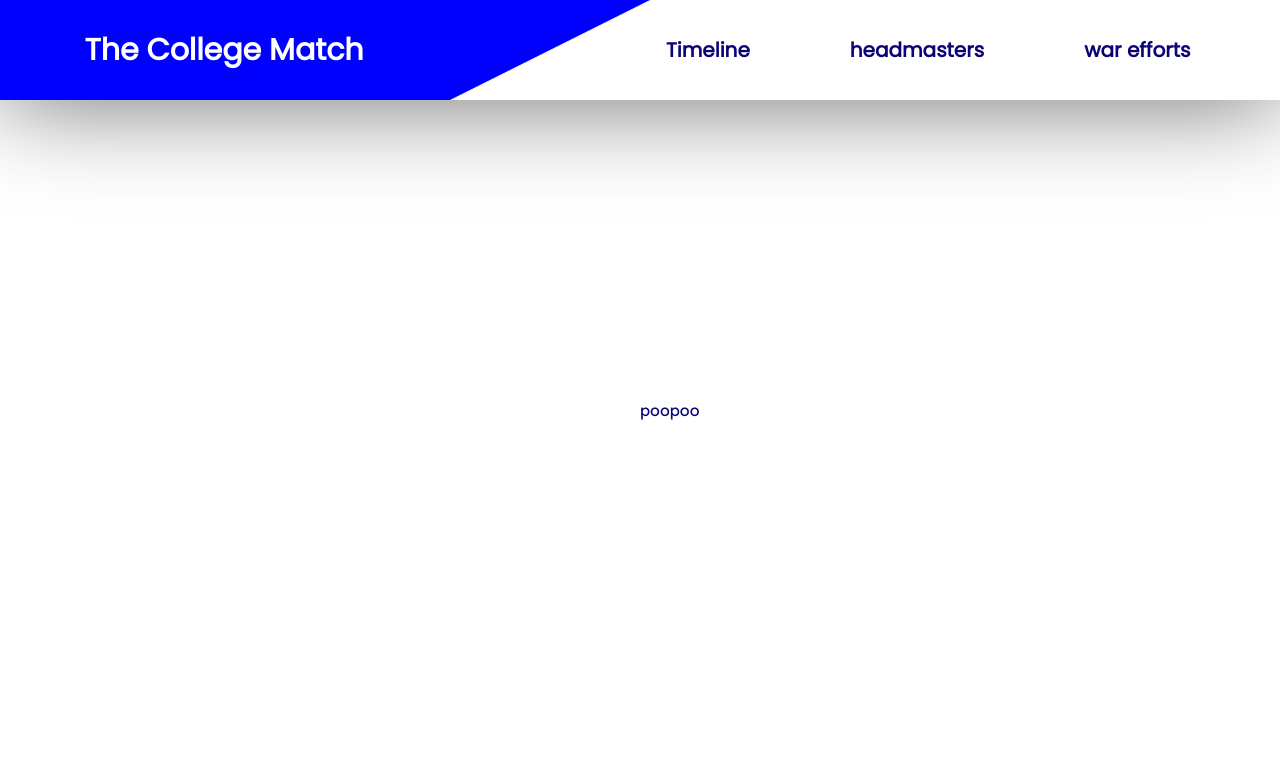
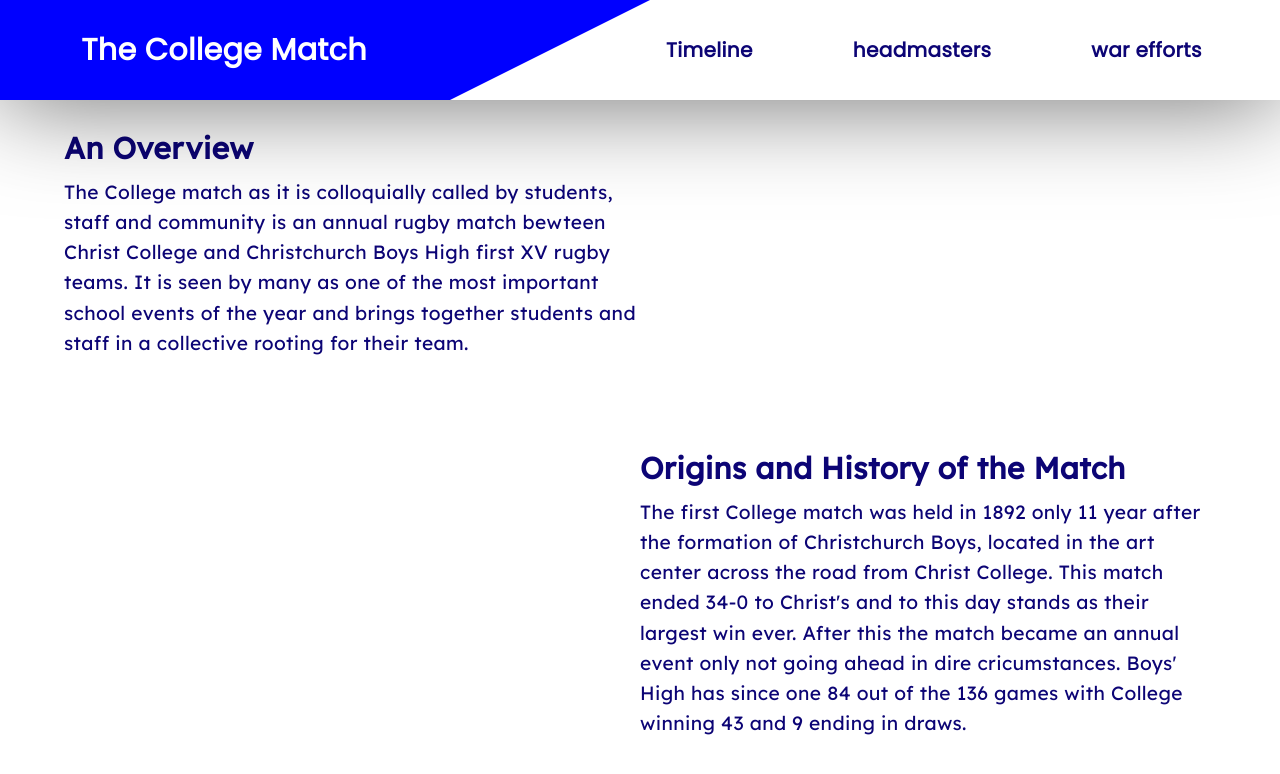
Before and after one commit to EdLeonard/EdLeonard.github.io, a plain HTML site: page collegematch.html in a window 1280 px wide. Drawn offline with Linux system fonts and the light colour scheme.

Commit message:
'worked on collegematch.html page, information, tried to get some images that weren't cc'

```diff
--- a/button.js
+++ b/button.js
@@ -11,5 +11,5 @@ function viewmore1() {
 function viewless1() {
   var style2 = document.getElementById("first-button-less");
 
-  style2.onclick = swapStyleSheet("internalstyle.css");
+  style2.onclick = swapStyleSheet("indexstyle.css");
 }
--- a/collegematch.html
+++ b/collegematch.html
@@ -36,13 +36,20 @@
             <img src = '' alt = ''>
         </section>
         <section id='text1' class='text1'>
-            <p>poopoo</p>
+            <h1>
+                An Overview
+            </h1>
+            <p>
+                The College match as it is colloquially called by students, staff and community is an annual rugby match bewteen Christ College and Christchurch Boys High first XV rugby teams. It is seen by many as one of the most important school events of the year and brings together students and staff in a collective rooting for their team.
+            </p>
         </section>
         <section id='image2' class='image2'>
             <img src='' alt=''>
         </section>
         <section id='text2' class='text2'>
-
+            <h1>Origins and History of the Match</h1>
+            <p>
+                The first College match was held in 1892 only 11 year after the formation of Christchurch Boys, located in the art center across the road from Christ College. This match ended 34-0 to Christ's and to this day stands as their largest win ever.  After this the match became an annual event only not going ahead in dire cricumstances. Boys' High has since one 84 out of the 136 games with College winning 43 and 9 ending in draws.</p>
         </section>
     </body>
 </html>
--- a/collegestyle.css
+++ b/collegestyle.css
@@ -77,19 +77,38 @@ body {
   background-color: white;
   font-family: "Lexend", sans-serif;
   color: #0c0475;
+  font-size: 1.2rem;
+  line-height: 8mm;
+  letter-spacing: 0.1mm;
 }
 .image1 {
 }
 
 .text1 {
   position: absolute;
-  left: 50%;
-  top: 50%;
-  tranform: translate(-50%, -50%);
+  top: 15%;
+  left: 5%;
+  width: 45%;
+}
+
+.text1 h1 {
+  color: #0c0475;
+  position: relative;
+  line-height: 15mm;
 }
 
 .image2 {
 }
 
 .text2 {
+  position: absolute;
+  top: 55%;
+  left: 50%;
+  width: 45%;
 }
+
+.text2 h1 {
+  color: #0c0475;
+  position: relative;
+  line-height: 15mm;
+}
--- a/internalviewmore.css
+++ b/internalviewmore.css
@@ -5,8 +5,8 @@
 /* making margin 0 for every element */
 * {
   margin: 0;
-  transition-duration: 1000ms;
 }
+
 /* body setup for formatting for website */
 body {
   background-color: white;
@@ -34,7 +34,7 @@ header {
   z-index: 100;
   background-color: white;
   display: inline-grid;
-  grid-template-columns: 10% 17% 10% 63%;
+  grid-template-columns: 5% 25% 15% 60%;
   grid-template-rows: 100px;
   box-shadow: 0px 0px 100px rgba(0, 0, 0, 0.6);
   align-items: center;
@@ -97,7 +97,7 @@ nav a:focus {
 }
 /*css to create the timeline, pretty messy code */
 .line {
-  height: 2000px;
+  height: 2800px;
   width: 30px;
   left: 100px;
   position: absolute;
```
